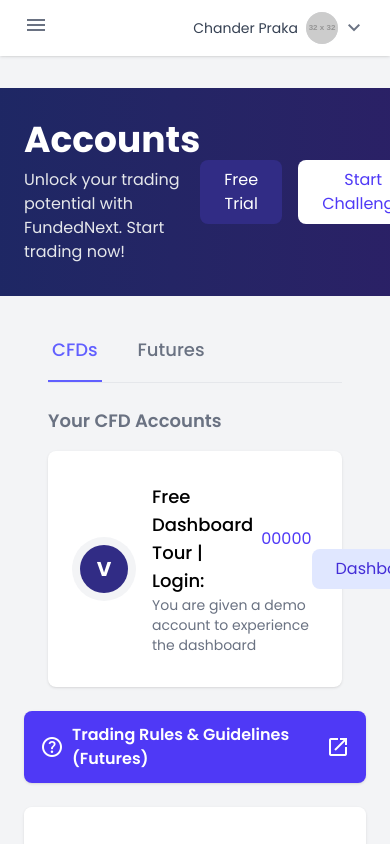
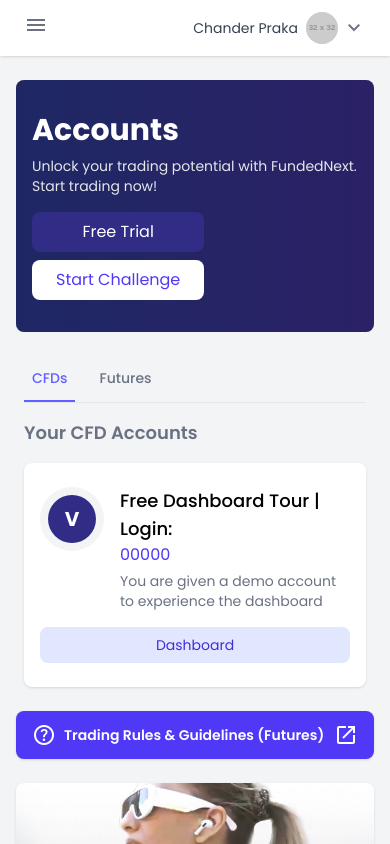
Before and after one commit to braiinybear/fundnext, a React (Vite) app: page /account in a window 390 px wide. Built offline with nearby package versions, Linux system fonts and the light colour scheme.

Commit message:
first commit

```diff
--- a/src/components/Dashboard/AccountCard.tsx
+++ b/src/components/Dashboard/AccountCard.tsx
@@ -1,13 +1,14 @@
 // src/components/AccountCard.tsx
 import React from 'react';
-import { useNavigate } from "react-router-dom"; // add this
-
+import { useNavigate } from "react-router-dom";
 
 const AccountCard: React.FC = () => {
   const navigate = useNavigate();
+
   return (
-    <div className="bg-white rounded-lg shadow-sm  flex items-center px-6 py-8">
-      <div className="flex items-center space-x-4">
+    <div className="bg-white rounded-lg shadow-sm flex flex-col sm:flex-row sm:items-center sm:justify-between px-4 sm:px-6 py-6 sm:py-8 space-y-4 sm:space-y-0">
+      {/* Left Side: Icon and Text */}
+      <div className="flex items-start sm:items-center space-x-4">
         <div className="bg-gray-100 rounded-full p-2">
           <div className="bg-indigo-900 text-white w-12 h-12 rounded-full flex items-center justify-center font-bold text-xl">
             V
@@ -15,20 +16,21 @@
         </div>
 
         <div>
-          <div className="flex items-center space-x-2">
+          <div className="flex flex-col sm:flex-row sm:items-center sm:space-x-2">
             <h3 className="font-medium text-lg">Free Dashboard Tour | Login:</h3>
-            <span className="text-indigo-600">00000</span>
+            <span className="text-indigo-600 text-base">00000</span>
           </div>
-          <p className="text-gray-500 text-sm">
+          <p className="text-gray-500 text-sm mt-1 sm:mt-0">
             You are given a demo account to experience the dashboard
           </p>
         </div>
       </div>
 
-      <div className="ml-auto">
-         <button
+      {/* Right Side: Button */}
+      <div className="sm:ml-auto">
+        <button
           onClick={() => navigate("/accounts/account-overview")}
-          className="py-2 px-6 bg-indigo-100 text-indigo-700 rounded-lg hover:bg-indigo-200 transition-colors"
+          className="w-full sm:w-auto py-2 px-4 sm:px-6 bg-indigo-100 text-indigo-700 rounded-lg hover:bg-indigo-200 transition-colors text-sm sm:text-base"
         >
           Dashboard
         </button>
--- a/src/components/Dashboard/Dashboard.tsx
+++ b/src/components/Dashboard/Dashboard.tsx
@@ -5,24 +5,26 @@
 
 const Dashboard: React.FC = () => {
   return (
-    <div className="py-8 w-full">
+    <div className="py-6 px-4 sm:px-6 w-full">
       {/* Hero Section */}
-      <div className="bg-blue-950 px-6 py-8 w-full overflow-hidden relative">
-        <div className="absolute inset-0 bg-gradient-to-r from-indigo-900/30 to-purple-900/30"></div>
+      <div className="bg-blue-950 px-4 sm:px-6 py-8 w-full overflow-hidden relative rounded-lg">
+        <div className="absolute inset-0 bg-gradient-to-r from-indigo-900/30 to-purple-900/30" />
 
-        <div className="relative z-10 flex justify-between items-center">
+        <div className="relative z-10 flex flex-col lg:flex-row justify-between items-start lg:items-center gap-4">
           <div>
-            <h1 className="text-4xl font-bold text-white mb-2">Accounts</h1>
-            <p className="text-gray-200">
+            <h1 className="text-3xl sm:text-4xl font-bold text-white mb-2">
+              Accounts
+            </h1>
+            <p className="text-gray-200 text-sm sm:text-base max-w-md">
               Unlock your trading potential with FundedNext. Start trading now!
             </p>
           </div>
 
-          <div className="flex space-x-4">
-            <button className="py-2 px-6 bg-indigo-900 text-white rounded-lg hover:bg-indigo-800 transition-colors">
+          <div className="flex flex-col sm:flex-row sm:space-x-4 space-y-2 sm:space-y-0">
+            <button className="py-2 px-6 bg-indigo-900 text-white rounded-lg hover:bg-indigo-800 transition-colors w-full sm:w-auto">
               Free Trial
             </button>
-            <button className="py-2 px-6 bg-white text-indigo-600 rounded-lg hover:bg-gray-100 transition-colors">
+            <button className="py-2 px-6 bg-white text-indigo-600 rounded-lg hover:bg-gray-100 transition-colors w-full sm:w-auto">
               Start Challenge
             </button>
           </div>
@@ -30,7 +32,7 @@
       </div>
 
       {/* Main Content Layout */}
-      <div className="px-6 mt-6 grid grid-cols-1 lg:grid-cols-3 gap-6">
+      <div className="mt-6 grid grid-cols-1 lg:grid-cols-3 gap-6">
         {/* Left: Tabs */}
         <div className="lg:col-span-2">
           <Tabs />
@@ -41,14 +43,12 @@
           {/* Trading Rules */}
           <div className="bg-indigo-600 rounded-lg py-3 px-4 text-white flex items-center justify-between shadow">
             <div className="flex items-center space-x-2">
-              <span className="material-symbols-outlined text-white">
-                help
-              </span>
-              <span className="font-semibold">
+              <span className="material-symbols-outlined text-white">help</span>
+              <span className="font-semibold text-sm sm:text-base">
                 Trading Rules & Guidelines (Futures)
               </span>
             </div>
-            <span className="material-symbols-outlined text-white">
+            <span className="material-symbols-outlined text-white text-base sm:text-lg">
               open_in_new
             </span>
           </div>
@@ -58,7 +58,7 @@
             <img
               src={promoImage}
               alt="New Broker Promo"
-              className="w-full object-cover"
+              className="w-full object-cover h-auto max-h-80 sm:max-h-[320px]"
             />
           </div>
         </div>
--- a/src/components/Dashboard/Tabs.tsx
+++ b/src/components/Dashboard/Tabs.tsx
@@ -17,7 +17,9 @@
       label: 'CFDs',
       content: (
         <div>
-          <h4 className="text-gray-500 text-lg font-semibold mb-4">Your CFD Accounts</h4>
+          <h4 className="text-gray-500 text-lg font-semibold mb-4">
+            Your CFD Accounts
+          </h4>
           <AccountCard />
         </div>
       ),
@@ -27,7 +29,9 @@
       label: 'Futures',
       content: (
         <div>
-          <h4 className="text-gray-500 text-lg font-semibold mb-4">Your Futures Accounts</h4>
+          <h4 className="text-gray-500 text-lg font-semibold mb-4">
+            Your Futures Accounts
+          </h4>
           <AccountCard />
         </div>
       ),
@@ -37,14 +41,14 @@
   const currentTab = tabs.find((tab) => tab.id === activeTab);
 
   return (
-    <div className="px-6">
+    <div className="px-2 sm:px-4 md:px-6">
       {/* Tabs Header */}
-      <div className="border-b border-gray-200">
-        <div className="flex space-x-8">
+      <div className="border-b border-gray-200 overflow-x-auto">
+        <div className="flex space-x-4 sm:space-x-8 min-w-max">
           {tabs.map((tab) => (
             <button
               key={tab.id}
-              className={`py-4 px-1 border-b-2 font-medium text-lg ${
+              className={`py-3 sm:py-4 px-2 sm:px-4 whitespace-nowrap border-b-2 font-medium text-sm sm:text-base ${
                 activeTab === tab.id
                   ? 'border-indigo-500 text-indigo-500'
                   : 'border-transparent text-gray-500 hover:text-gray-700 hover:border-gray-300'
@@ -58,7 +62,7 @@
       </div>
 
       {/* Active Tab Content */}
-      <div className="mt-6">{currentTab?.content}</div>
+      <div className="mt-4 sm:mt-6">{currentTab?.content}</div>
     </div>
   );
 };
--- a/src/components/layout/Header.tsx
+++ b/src/components/layout/Header.tsx
@@ -1,4 +1,3 @@
-// src/components/Header.tsx
 import React from 'react';
 
 interface HeaderProps {
--- a/src/components/layout/Sidebar.tsx
+++ b/src/components/layout/Sidebar.tsx
@@ -8,6 +8,7 @@
   badge?: string;
   hasDropdown?: boolean;
 }
+
 
 interface SidebarProps {
   collapsed: boolean;
--- a/src/pages/TransactionsPage.tsx
+++ b/src/pages/TransactionsPage.tsx
@@ -30,18 +30,18 @@
   const headers = activeTab === 'Billing History' ? billingHeaders : payoutHeaders;
 
   return (
-    <div className="p-6">
-      <h2 className="text-xl font-semibold mb-6">Billing-Payment Method</h2>
+    <div className="p-4 sm:p-6">
+      <h2 className="text-lg sm:text-xl font-semibold mb-4 sm:mb-6">Billing-Payment Method</h2>
 
-      <div className="flex gap-6">
+      <div className="flex flex-col lg:flex-row gap-4 sm:gap-6">
         {/* Sidebar Card */}
-        <div className="w-64 bg-white rounded-xl shadow p-4">
-          <div className="font-semibold text-lg mb-4">Transactions</div>
+        <div className="w-full lg:w-64 bg-white rounded-xl shadow p-4">
+          <div className="font-semibold text-base sm:text-lg mb-4">Transactions</div>
           <ul>
             {['Billing History', 'Payout History'].map((tab) => (
               <li
                 key={tab}
-                className={`cursor-pointer px-4 py-3 rounded-lg ${
+                className={`cursor-pointer px-4 py-3 rounded-lg text-sm sm:text-base ${
                   activeTab === tab
                     ? 'bg-indigo-50 border-l-4 border-indigo-600 text-indigo-600 font-semibold'
                     : 'hover:bg-gray-50 text-gray-700'
@@ -55,11 +55,13 @@
         </div>
 
         {/* Main Content Card */}
-       <div className="flex-1 bg-white rounded-xl shadow p-6">
-  <div className="flex justify-between items-center mb-6 border-b pb-4">
-    <h3 className="text-2xl font-bold text-gray-800">{activeTab}</h3>
-    <span className="text-2xl text-indigo-700 font-bold">Total Amount: $0</span>
-  </div>
+        <div className="flex-1 bg-white rounded-xl shadow p-4 sm:p-6 overflow-hidden">
+          <div className="flex flex-col sm:flex-row sm:justify-between sm:items-center mb-4 sm:mb-6 border-b pb-4">
+            <h3 className="text-xl sm:text-2xl font-bold text-gray-800">{activeTab}</h3>
+            <span className="text-lg sm:text-2xl text-indigo-700 font-bold mt-2 sm:mt-0">
+              Total Amount: $0
+            </span>
+          </div>
 
           {/* Table */}
           <div className="overflow-x-auto">
@@ -67,7 +69,9 @@
               <thead className="bg-gray-100 text-gray-700 font-semibold">
                 <tr>
                   {headers.map((header) => (
-                    <th key={header} className="px-4 py-2 whitespace-nowrap">{header}</th>
+                    <th key={header} className="px-4 py-2 whitespace-nowrap">
+                      {header}
+                    </th>
                   ))}
                 </tr>
               </thead>
```
